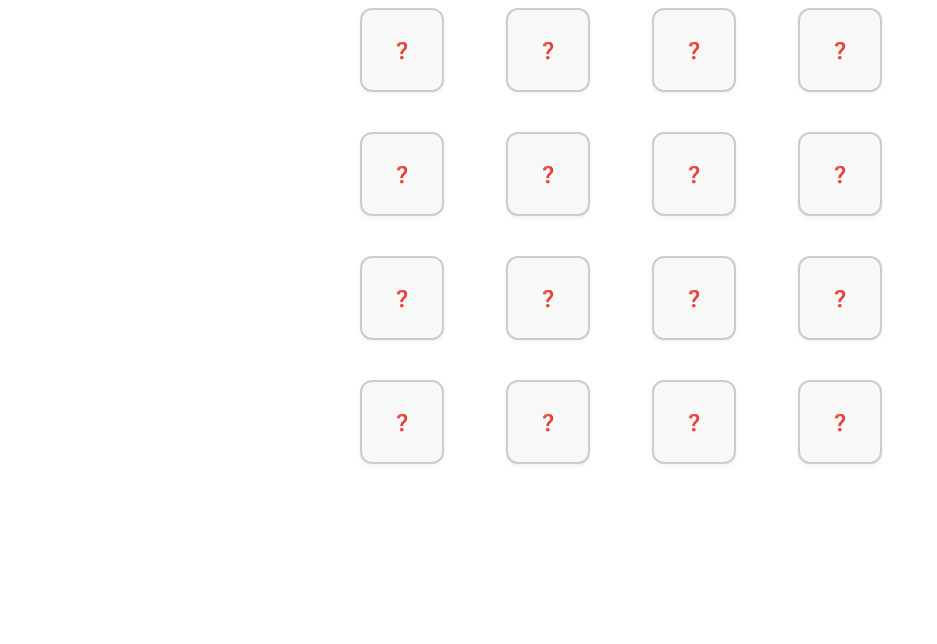
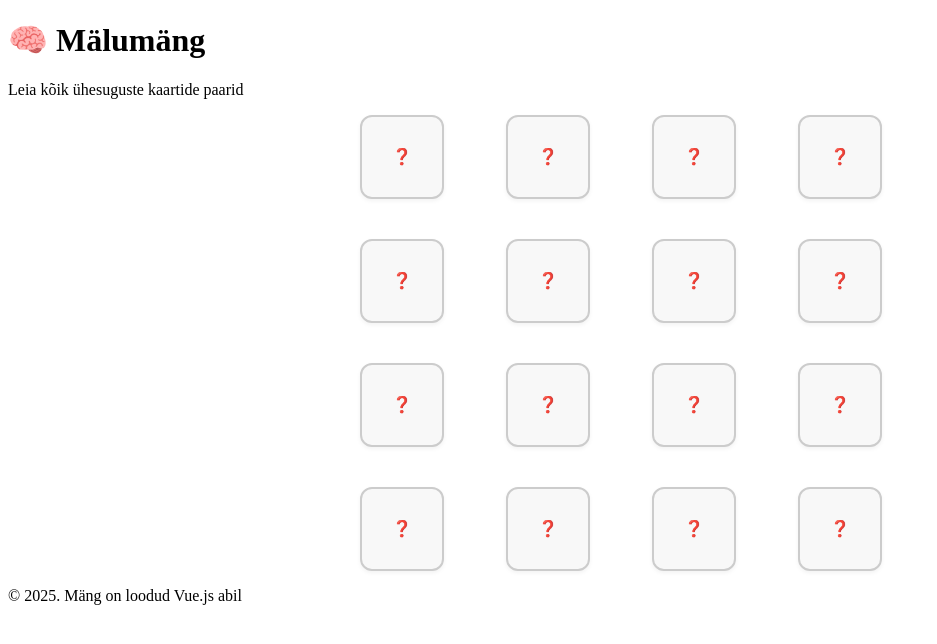
Before and after one commit to yuiryK/memory, a Vue app: page / in a window 1280 px wide. Shown: the top 644 px of the page, without its empty margins (0-937 px from the left). Built offline with nearby package versions, Linux system fonts and the light colour scheme.

Commit message:
Estonian language

```diff
--- a/src/App.vue
+++ b/src/App.vue
@@ -14,7 +14,7 @@ const moves = ref(0)
 const gameFinished = ref(false);
 
 function shuffleArray(array) {
-  const shuffled = array.slice(); // копия массива
+  const shuffled = array.slice();
   for (let i = shuffled.length - 1; i > 0; i--) {
     const j = Math.floor(Math.random() * (i + 1));
     [shuffled[i], shuffled[j]] = [shuffled[j], shuffled[i]];
@@ -23,7 +23,7 @@ function shuffleArray(array) {
 }
 
 onMounted(() => {
-  // При монтировании — просто берём первые 16 SVG
+  // Shuffle icons and select the first 'total' icons
   const shuffledIcons = shuffleArray(svgCardIcons);
   icons.value = shuffledIcons.slice(0, total).map((svg, index) => ({
     id: svg.id,
@@ -50,7 +50,7 @@ function handleCardClick(card) {
       if (icons.value.every(card => card.matched)) {
           setTimeout(() => {
           gameFinished.value = true;
-              }, 600); // Немного задержки, чтобы анимация успела закончиться
+              }, 600); // A little delay to finish the last flip
          }
     } else {
       setTimeout(() => {
@@ -77,9 +77,17 @@ function restartGame() {
 </script>
 
 <template>
-  <div class="game-board flex justify-center items-center min-h-screen bg-gray-100 px-4">
+  <div class="min-h-screen flex flex-col bg-gradient-to-b from-blue-50 to-indigo-100 text-gray-800">
 
-    <!-- Карточки — показываются, пока игра не завершена -->
+    <!-- Header -->
+    <header class="text-center py-6 bg-white shadow-md">
+      <h1 class="text-4xl font-bold text-indigo-700">🧠 Mälumäng</h1>
+      <p class="mt-2 text-gray-600">Leia kõik ühesuguste kaartide paarid</p>
+    </header>
+
+    <!-- Game board -->
+    <main class="flex-grow flex justify-center items-center px-4 py-8">
+      <!-- Cards -->
       <div
         v-if="!gameFinished"
         class="grid gap-x-6 gap-y-6 p-6 bg-white shadow-xl rounded-xl"
@@ -101,22 +109,29 @@ function restartGame() {
         />
       </div>
 
-    <!-- Статистика — появляется, когда игра завершена -->
+      <!-- Statistics of game -->
       <transition name="fade-scale">
         <div v-if="gameFinished" class="game-summary text-center bg-white p-8 rounded-xl shadow-xl">
-        <h2 class="text-2xl font-bold mb-4">🎉 Игра завершена!</h2>
-        <p class="text-lg mb-4">Количество ходов: {{ moves }}</p>
+          <h2 class="text-2xl font-bold mb-4">🎉 Mäng on lõppenud!</h2>
+          <p class="text-lg mb-4">Käikude arv: {{ moves }}</p>
           <button
             @click="restartGame"
-          class="bg-blue-600 hover:bg-blue-700 text-white px-4 py-2 rounded-lg transition"
+            class="bg-indigo-600 hover:bg-indigo-700 text-white px-4 py-2 rounded-lg transition"
           >
-          Сыграть ещё раз
+            Mängi uuesti
           </button>
         </div>
       </transition>
+    </main>
+
+    <!-- Footer -->
+    <footer class="text-center py-4 text-sm text-gray-500 bg-white border-t">
+      &copy; 2025. Mäng on loodud Vue.js abil
+    </footer>
 
   </div>
 </template>
+
 
 
 
--- a/src/components/Card.vue
+++ b/src/components/Card.vue
@@ -64,7 +64,7 @@ defineEmits(['click']);
 .card.hidden {
   opacity: 0;
   pointer-events: none;
-  visibility: hidden; /* Можно скрыть для скринридеров и т.п. */
+  visibility: hidden;
   transition: opacity 0.3s ease;
 }
 </style>
```
Lines whose indentation alone changed are shown as unchanged.
